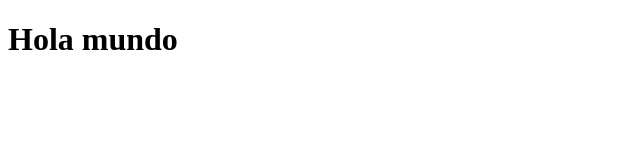
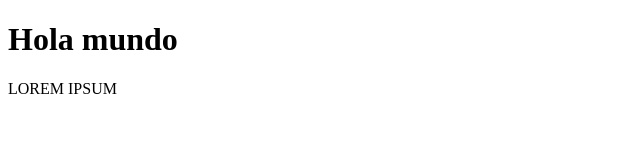
Before and after one commit to FMOL107/git-prueba, a plain HTML site: page index.html in a window 1280 px wide. Shown: the whole page, without its empty margins (0-640 px from the left). Drawn offline with Linux system fonts and the light colour scheme.

Commit message:
agregamos un parrafo

```diff
--- a/index.html
+++ b/index.html
@@ -8,5 +8,6 @@
 </head>
 <body>
     <h1>Hola mundo</h1>
+    <p>LOREM IPSUM</p>
 </body>
 </html>
```
